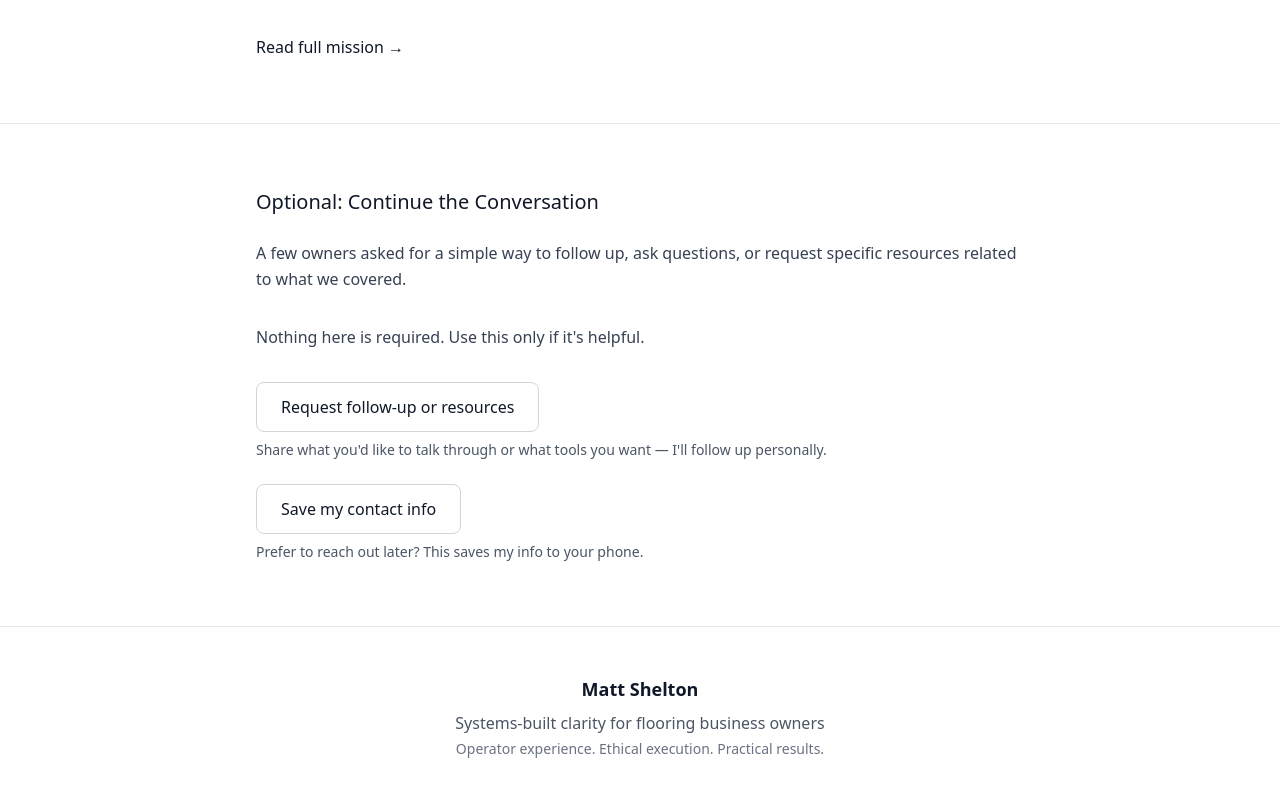
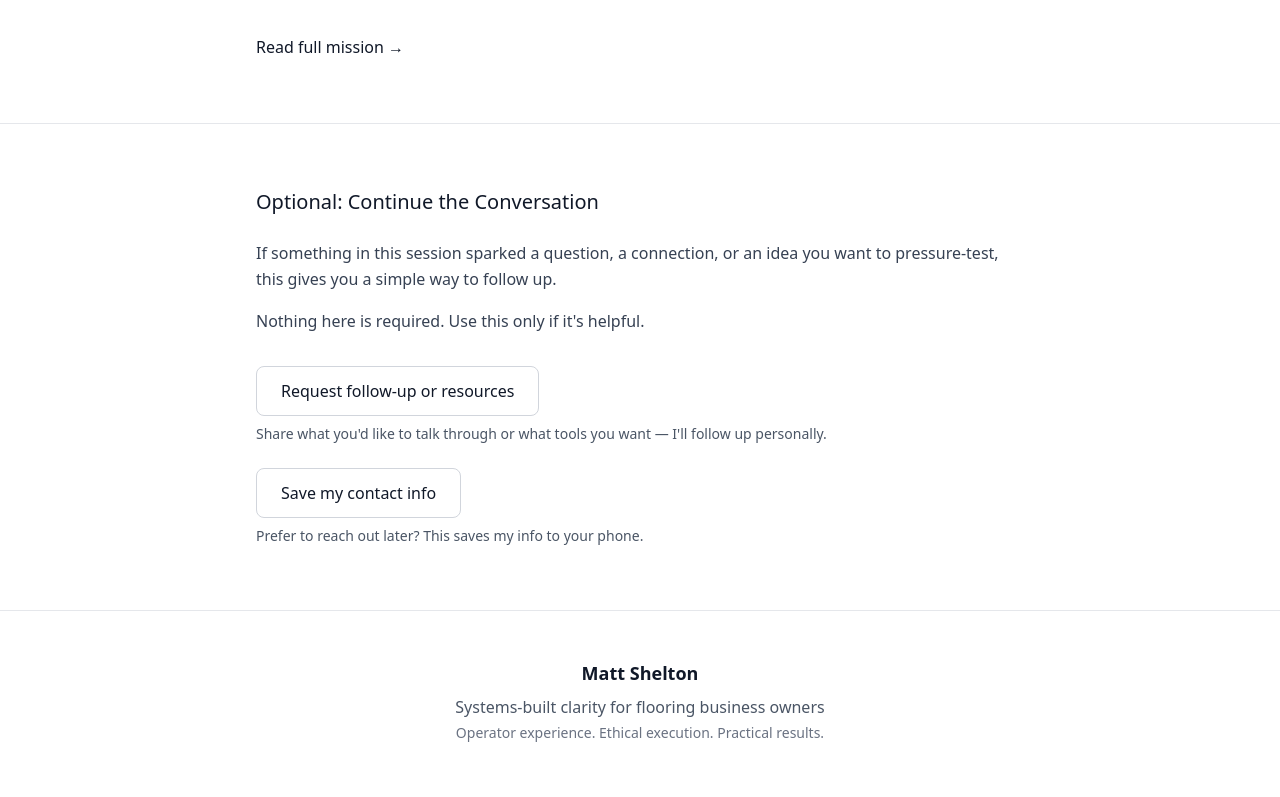
Before and after one commit to mshelton325/My-Website, a React (Vite) app: page /education-day in a window 1280 px wide. Shown: the part 3800-4597 px from the top of the page. Built offline with nearby package versions, Linux system fonts and the light colour scheme.

Commit message:
Update 'Continue the Conversation' section copy per user request

```diff
--- a/src/pages/EducationDay.jsx
+++ b/src/pages/EducationDay.jsx
@@ -314,8 +314,8 @@ export default function EducationDay() {
             Optional: Continue the Conversation
           </h2>
 
-          <p className="text-base text-gray-700 mb-8 leading-relaxed">
-            A few owners asked for a simple way to follow up, ask questions, or request specific resources related to what we covered.
+          <p className="text-base text-gray-700 mb-4 leading-relaxed">
+            If something in this session sparked a question, a connection, or an idea you want to pressure-test, this gives you a simple way to follow up.
           </p>
 
           <p className="text-base text-gray-700 mb-8 leading-relaxed">
```
